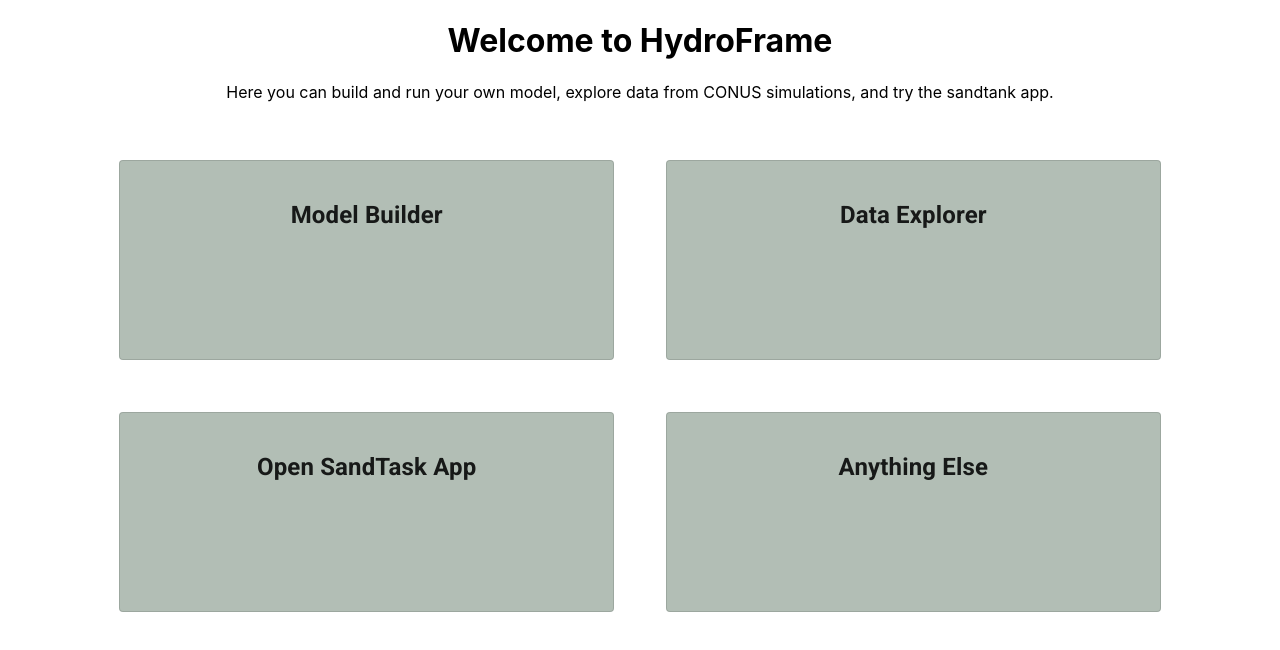
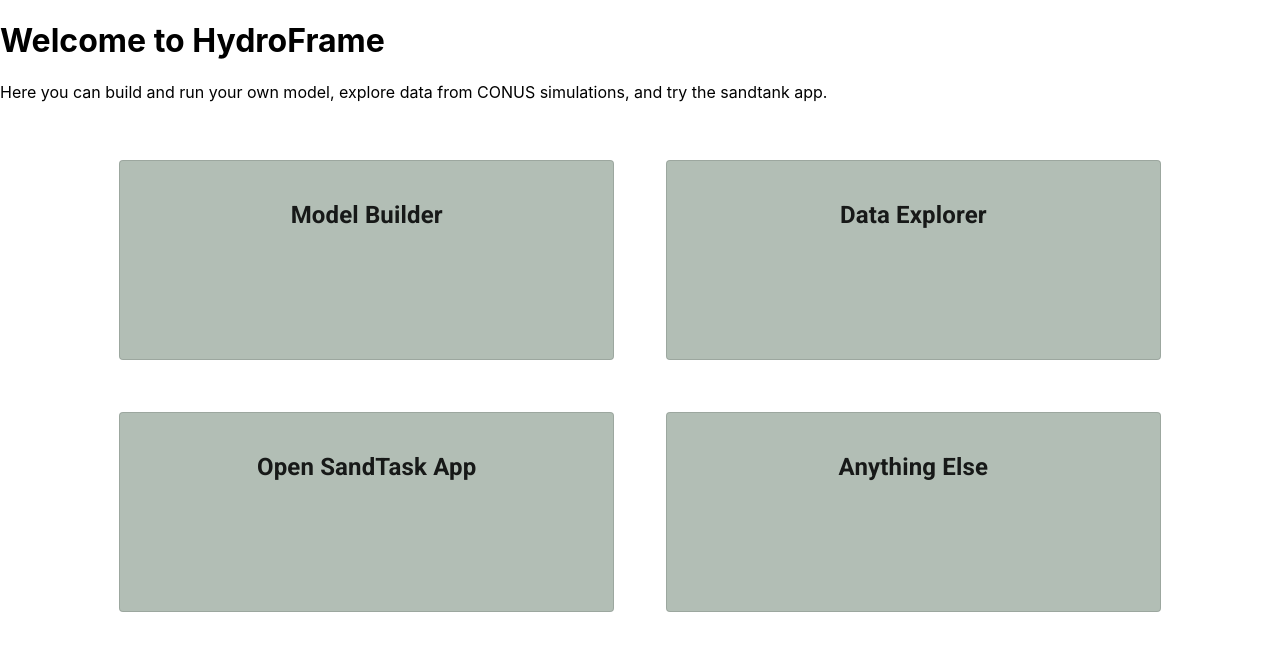
Before and after one commit to hydroframe/hydroframe-frontend, a Next.js app: page / in a window 1280 px wide. Shown: the top 650 px of the page. Built offline with nearby package versions, Linux system fonts and the light colour scheme.

Commit message:
bug fixes

```diff
--- a/pages/index.tsx
+++ b/pages/index.tsx
@@ -5,7 +5,7 @@ import Link from 'next/link'
 
 const Home: NextPage = () => {
   return (
-    <Grid container spacing={4} justifyContent="center" align="center">
+    <Grid container spacing={4} justifyContent="center">
       <Grid item xs={12}>
         <h1> Welcome to HydroFrame</h1>
         <p>Here you can build and run your own model,
--- a/pages/modeling.js
+++ b/pages/modeling.js
@@ -41,7 +41,7 @@ const Modeling = () => {
                     <Button variant="contained" style={{ marginBottom: "3%" }} startIcon={<AddIcon />}>Create New Domain</Button>
                 </Link>
                 {curState.map((todo, index) => (
-                    <ButtonModeling index={index} todo={todo} onDelete={onDelete} />
+                    <ButtonModeling key={index} index={index} todo={todo} onDelete={onDelete} />
                 ))}
             </Grid>
 
```
Also changed, not shown: pages/domainDisplay.js (+7 -8 lines).
